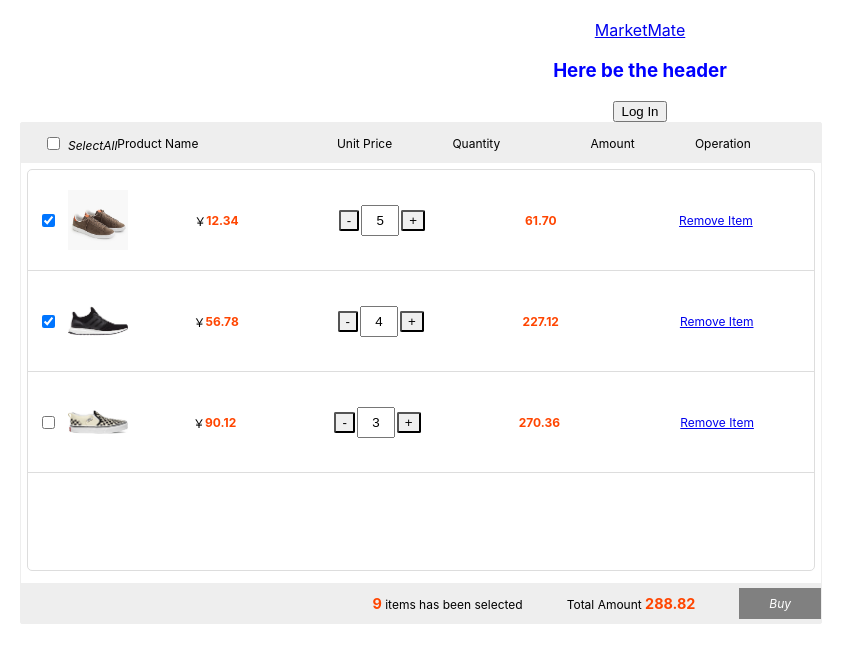
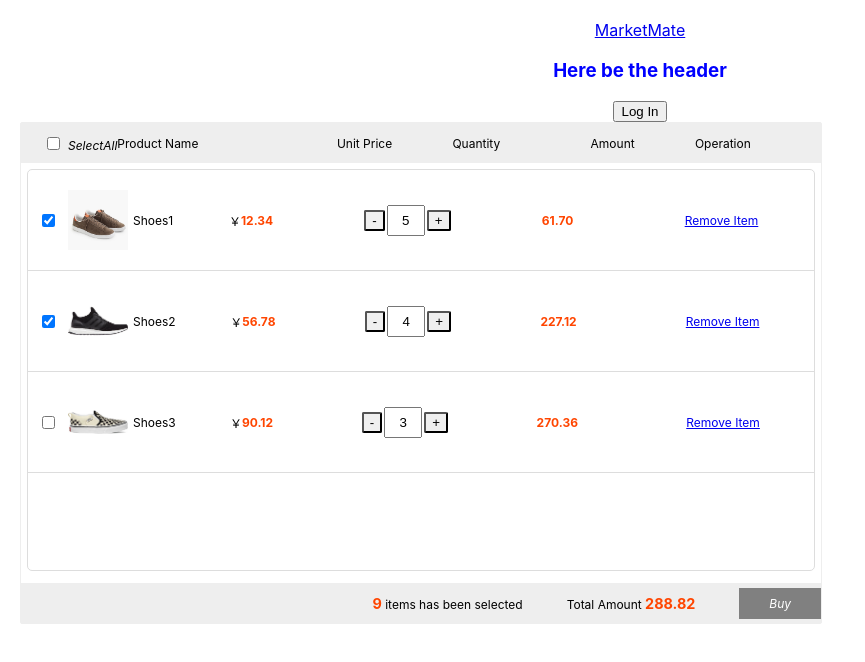
Before and after one commit to poolll98/monday-e-commerce, a React (Create React App) app in the folder Frontend/: page /cart in a window 1280 px wide. Shown: the top 662 px of the page, without its empty margins (0-865 px from the left). Built offline with nearby package versions, Linux system fonts and the light colour scheme.

Commit message:
Add item name.

```diff
--- a/Frontend/src/components/ShoppingCart/CartItem.js
+++ b/Frontend/src/components/ShoppingCart/CartItem.js
@@ -20,6 +20,10 @@ const CartItem = ({
 
       <div className="imgname-box">
         <img src={item.img} alt="item" />
+      </div>
+
+      <div>
+        <p>{item.name}</p>
       </div>
 
       <div className="price-box">
```
